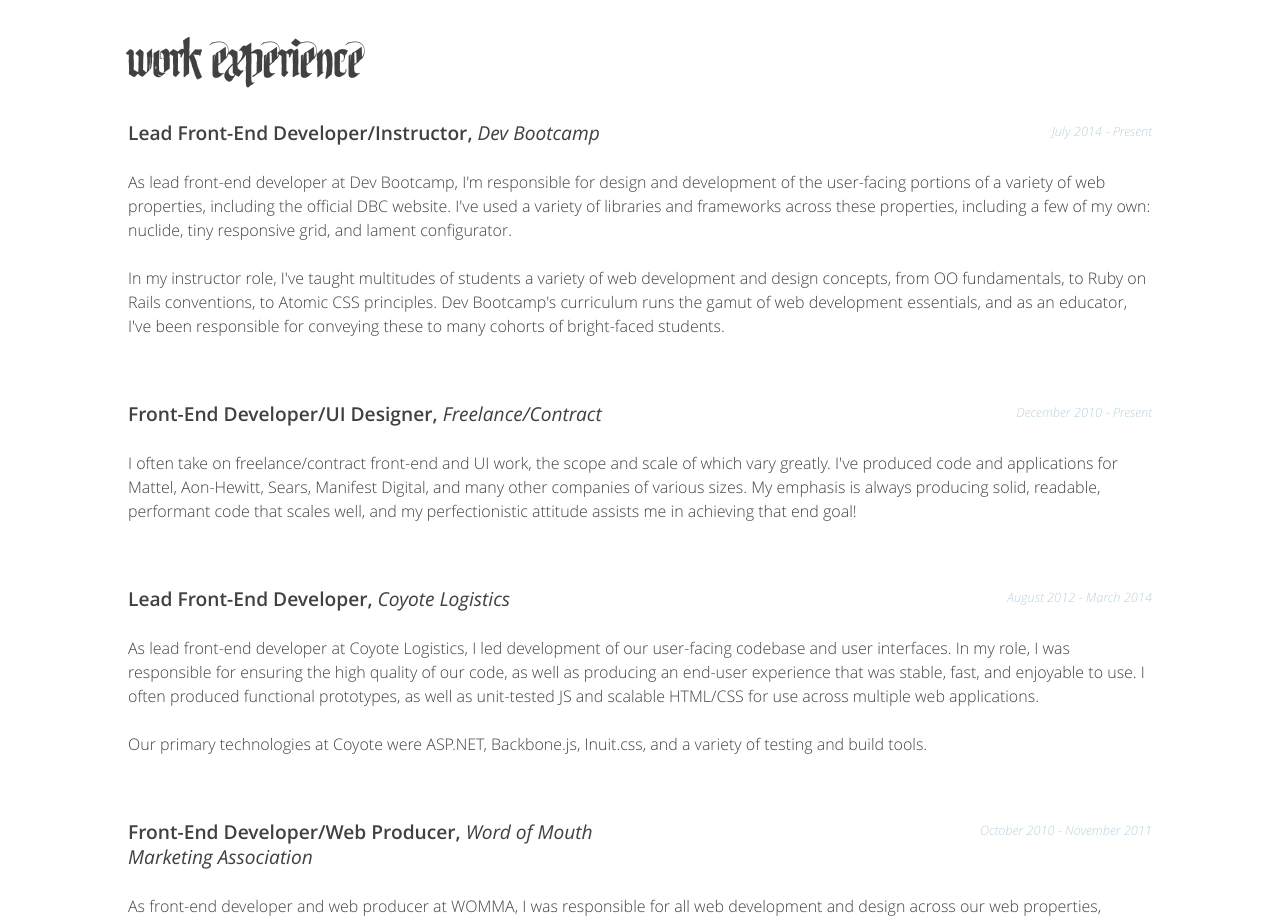
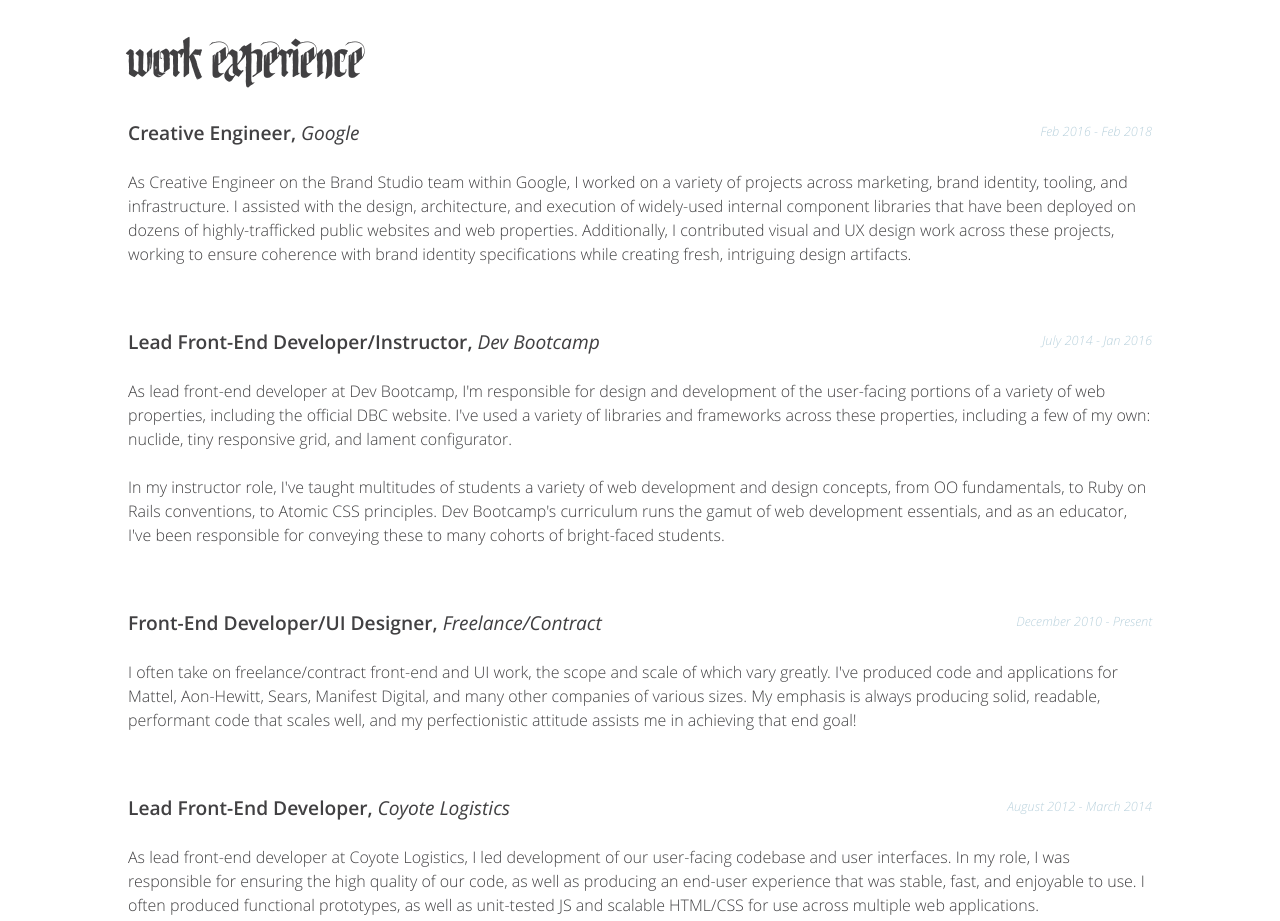
Before and after one commit to humidair1999/jkymarsh.github.io, a plain HTML site: page index.html in a window 1280 px wide. Shown: the part 820-1741 px from the top of the page. Drawn offline with Linux system fonts and the light colour scheme; files whose address does not match are found by name.

Commit message:
Add Creative Engineer role

```diff
--- a/index.html
+++ b/index.html
@@ -123,6 +123,29 @@
                             <div class="row debug">
                                 <div class="col span-6-t debug">
                                     <h4 class="debug">
+                                        Creative Engineer,
+
+                                        <span class="jkymarsh--job-position-listings__company debug">Google</span>
+                                    </h4>
+                                </div>
+
+                                <div class="jkymarsh--job-position-listings__dates-container col span-6-t debug">
+                                    <span class="jkymarsh--job-position-listings__dates debug">
+                                        Feb 2016 - Feb 2018
+                                    </span>
+                                </div>
+                            </div>
+
+                            <div class="jkymarsh--job-position-listings__job-description debug">
+                                <p class="debug">
+                                    As Creative Engineer on the Brand Studio team within Google, I worked on a variety of projects across marketing, brand identity, tooling, and infrastructure. I assisted with the design, architecture, and execution of widely-used internal component libraries that have been deployed on dozens of highly-trafficked public websites and web properties. Additionally, I contributed visual and UX design work across these projects, working to ensure coherence with brand identity specifications while creating fresh, intriguing design artifacts.
+                                </p>
+                            </div>
+                        </li>
+                        <li class="debug">
+                            <div class="row debug">
+                                <div class="col span-6-t debug">
+                                    <h4 class="debug">
                                         Lead Front-End Developer/Instructor,
 
                                         <span class="jkymarsh--job-position-listings__company debug">Dev Bootcamp</span>
@@ -131,7 +154,7 @@
 
                                 <div class="jkymarsh--job-position-listings__dates-container col span-6-t debug">
                                     <span class="jkymarsh--job-position-listings__dates debug">
-                                        July 2014 - Present
+                                        July 2014 - Jan 2016
                                     </span>
                                 </div>
                             </div>
```
